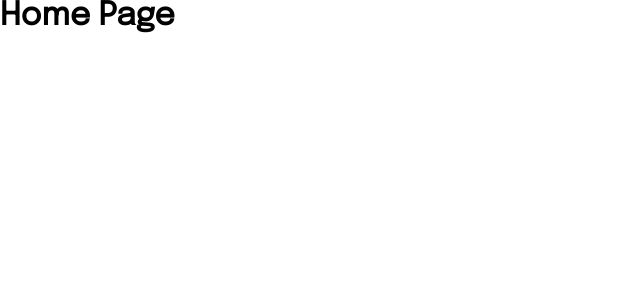
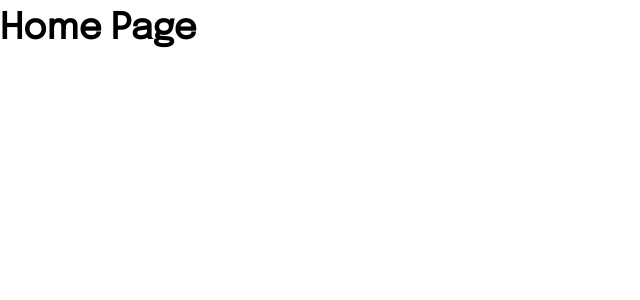
Before and after one commit to DSAghicha/snap__intro, a React (Create React App) app: page / in a window 1280 px wide. Shown: the top 300 px of the page, without its empty margins (0-640 px from the left). Built offline with nearby package versions, Linux system fonts and the light colour scheme.

Commit message:
Final Reset file

```diff
--- a/src/sass/Reset.sass
+++ b/src/sass/Reset.sass
@@ -1,11 +1,41 @@
+@use './_var.sass' as *
+
 *,
 *::after,
 *::before
+    box-sizing: border-box
+
+body,
+h1,
+h2,
+h3,
+h4,
+p,
+img
     margin: 0
-    padding: 0
+
+html:focus-within
+    scroll-behavior: auto
 
 body
-    font-family: 'Epilogue'
+    min-height: 100vh
+    font-family: 'Epilogue', sans-serif
+    font-weight: $fw-400
+    font-size: $fs-400
+    line-height: calc(26 / 16)
+    text-rendering: optimizeSpeed
+
+button
+    font: inherit
+    outline: none
+    border: none
+
+a:not([class])
+    text-decoration-skip-ink: auto
+
+img
+    max-width: 100%
+    display: block
 
 @font-face
     font-family: 'Epilogue'
@@ -13,3 +43,15 @@
     font-weight: normal
     font-style: normal
     font-display: swap
+
+@media (prefers-reduced-motion: reduce)
+    html:focus-within
+        scroll-behavior: auto
+
+    *,
+    *::before,
+    *::after
+        animation-duration: 0.01ms !important
+        animation-iteration-count: 1 !important
+        transition-duration: 0.01ms !important
+        scroll-behavior: auto !important
```
